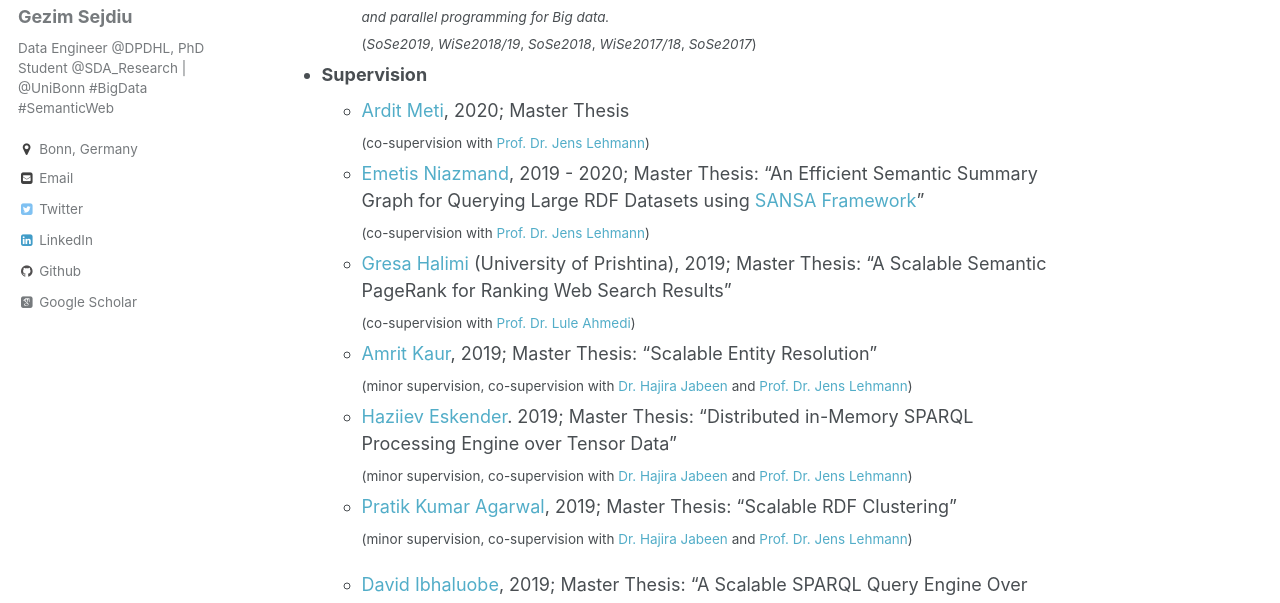
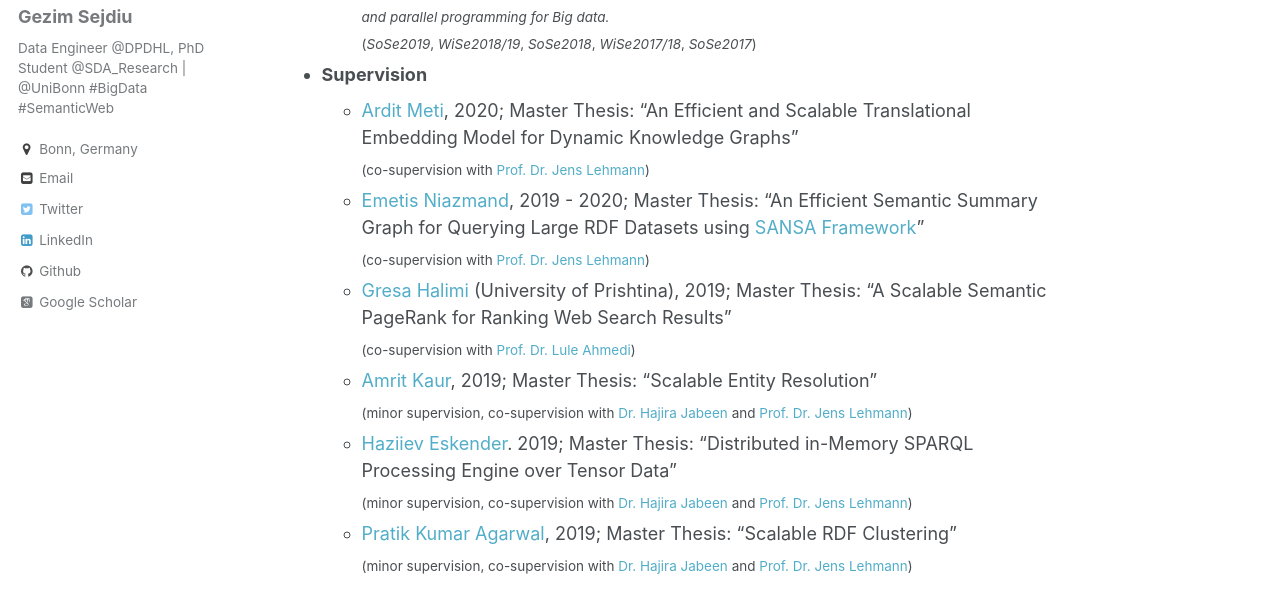
Before and after one commit to GezimSejdiu/gezimsejdiu.github.io, a Jekyll site: the page built from _pages/teaching.md, in a window 1280 px wide and 900 px high, cut to the strip 297-900 px from the top of the window. Built offline with Jekyll 4.4.1, drawn with Linux system fonts in a browser that asks for light colours; some web fonts are replaced.

Commit message:
Add Ardit's master thesis title

```diff
--- a/_pages/teaching.md
+++ b/_pages/teaching.md
@@ -9,7 +9,7 @@ author_profile: true
   <sub> _The goal is to provide experience and technical skills related to Big data processing tools like [Apache Spark](http://spark.apache.org/), in addition, to make them acquainted with the functional programming style prevalent in concurrent and parallel programming for Big data._ <br />
   (_SoSe2019_, _WiSe2018/19_, _SoSe2018_, _WiSe2017/18_, _SoSe2017_)
 * **Supervision**
-  * [Ardit Meti](https://github.com/ameti), 2020; Master Thesis<br />
+  * [Ardit Meti](https://github.com/ameti), 2020; Master Thesis: "An Efficient and Scalable Translational Embedding Model for Dynamic Knowledge Graphs"<br />
   <sub> (co-supervision with [Prof. Dr. Jens Lehmann](http://sda.cs.uni-bonn.de/people/prof-dr-jens-lehmann/))
   * [Emetis Niazmand](https://github.com/ENiaz), 2019 - 2020; Master Thesis: "An Efficient Semantic Summary Graph for Querying Large RDF Datasets using [SANSA Framework](http://sansa-stack.net/)" <br />
   <sub>(co-supervision with [Prof. Dr. Jens Lehmann](http://sda.cs.uni-bonn.de/people/prof-dr-jens-lehmann/))
```
